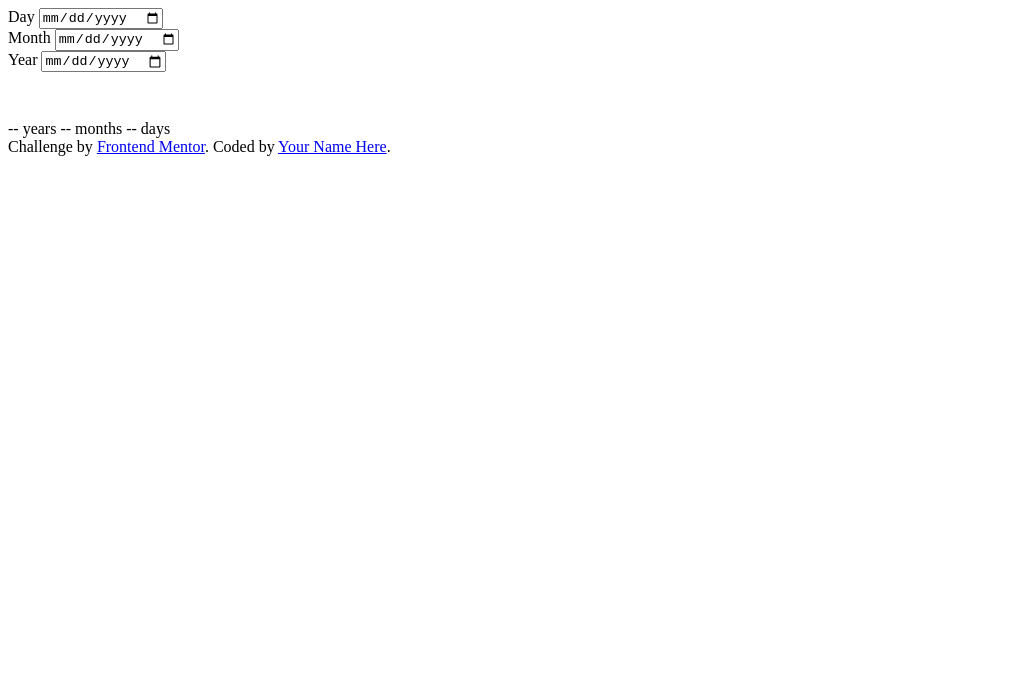
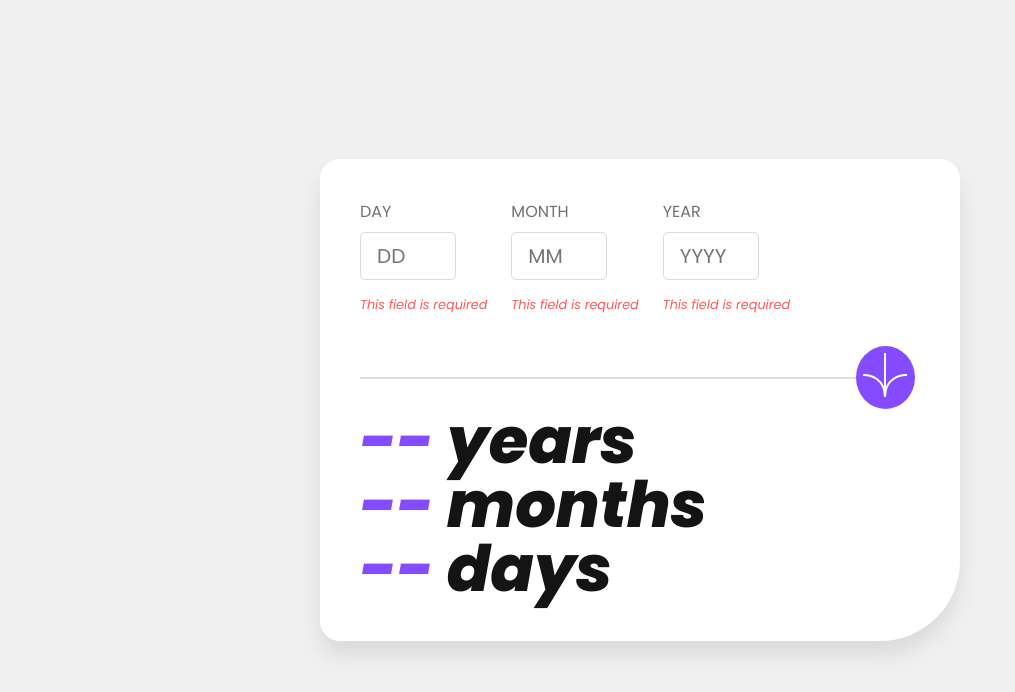
Before and after one commit to Ayana85/age-calculator-app, a plain HTML site: page index.html in a window 1280 px wide. Shown: the whole page, without its empty margins (0-1015 px from the left). Drawn offline with Linux system fonts and the light colour scheme.

Commit message:
Update index.html

```diff
--- a/index.html
+++ b/index.html
@@ -5,7 +5,7 @@
   <meta name="viewport" content="width=device-width, initial-scale=1.0"> <!-- displays site properly based on user's device -->
 
   <link rel="icon" type="image/png" sizes="32x32" href="./assets/images/favicon-32x32.png">
-
+  <link rel="stylesheet" href="style.css">
   <title>Frontend Mentor | Age calculator app</title>
 
   <!-- Feel free to remove these styles or customise in your own stylesheet 👍 -->
@@ -21,32 +21,46 @@
       <form action="" id="form">
         <div class="date-container">
           <label for="day">Day</label>
-          <input type="date" id="day" placeholder="DD">
+          <input type="text" id="day" placeholder="DD">
+          <em class="error">This field is required</em>
         </div>
         <div class="date-container">
           <label for="month"> Month</label>
-          <input type="date" id="month" placeholder="MM">
+          <input type="text" id="month" placeholder="MM">
+          <em class="error">This field is required</em>
         </div>
         <div class="date-container">
           <label for="year">  Year</label>
-          <input type="date" id="year" placeholder="YYYY">
+          <input type="text" id="year" placeholder="YYYY">
+          <em class="error">This field is required</em>
         </div>
       </form>
+      <div class="horizontal-line">
+        <div>
+          <hr>
+        </div>
+        <button id="btn" type="submit"><img src="./assets/images/icon-arrow.svg" alt=""></button>
+        <div >
+          <hr class="right">
+        </div>
+      </div>
+      <div class="result-display" id="resultDisplay">
+        <em id="outputYear"><span>--</span> years</em>
+        <em id="outputMonth"><span>--</span> months</em>
+        <em id="outputDay"><span>--</span> days</em>
+      </div>
     </section>
 
-    <img src="./assets/images/icon-arrow.svg" alt="">
+
   </main>
 
 
 
 
-  -- years
-  -- months
-  -- days
 
-  <div class="attribution">
-    Challenge by <a href="https://www.frontendmentor.io?ref=challenge" target="_blank">Frontend Mentor</a>.
-    Coded by <a href="#">Your Name Here</a>.
-  </div>
+
+
+
+
 </body>
 </html>
```
